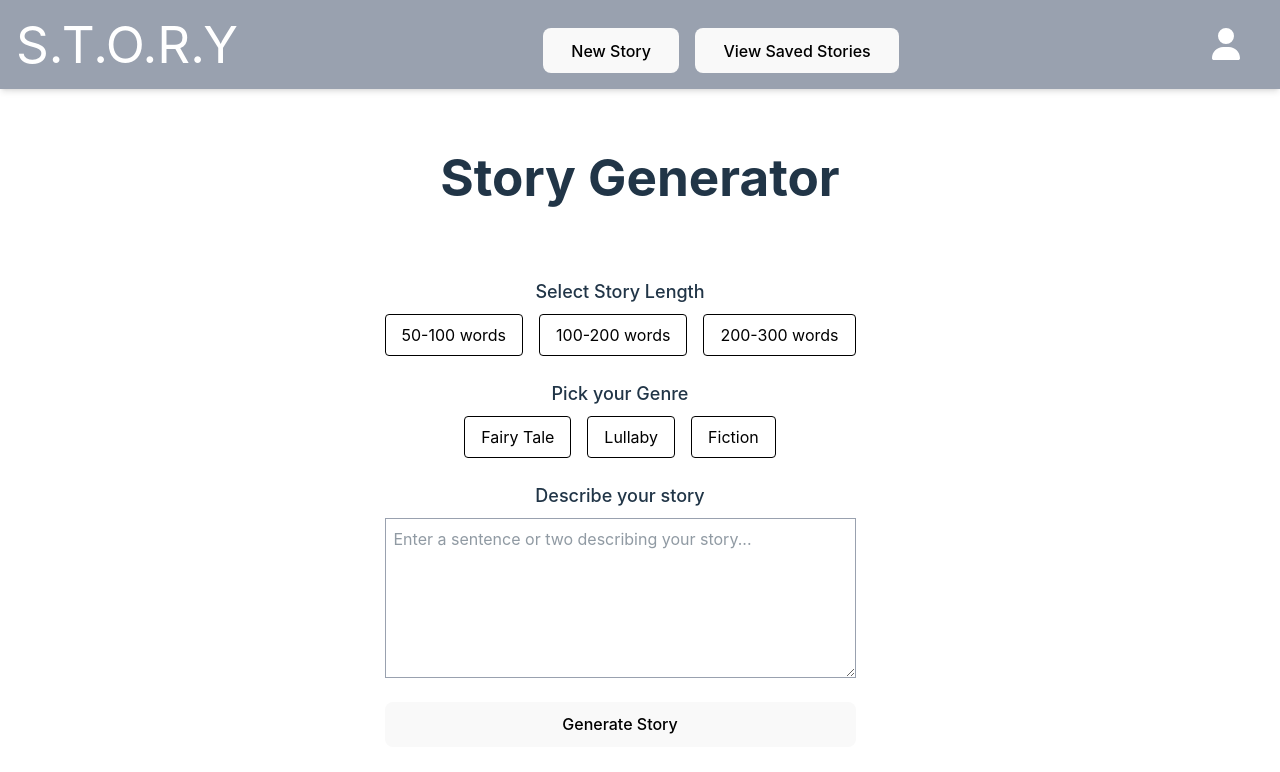
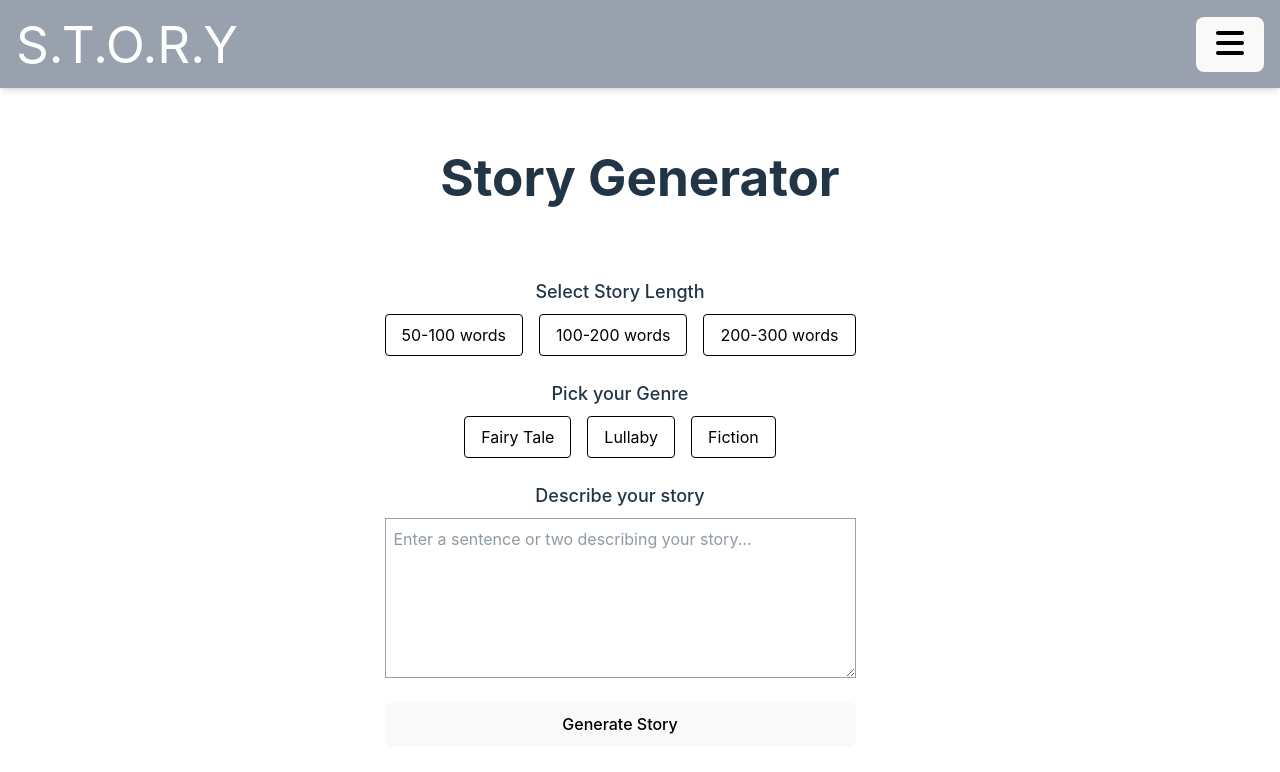
Before and after one commit to wesleylui/SENG401FinalProject_Group16, a React (Vite) app in the folder frontend/: page /main in a window 1280 px wide. Shown: the top 772 px of the page. Built offline with nearby package versions, Linux system fonts and the light colour scheme; no server answers.

Commit message:
change header tabs to dropdown menu

```diff
--- a/frontend/src/components/Header.jsx
+++ b/frontend/src/components/Header.jsx
@@ -1,16 +1,24 @@
 import { Link, useLocation } from "react-router-dom";
 import { FontAwesomeIcon } from "@fortawesome/react-fontawesome";
-import { faUser } from "@fortawesome/free-solid-svg-icons";
+import { faUser, faBars } from "@fortawesome/free-solid-svg-icons";
 import { useAuth } from "../context/AuthContext";
+import { useState } from "react";
 
 const Header = () => {
   const { isGuest, userId, isAuthenticated } = useAuth();
   const location = useLocation();
+  const [isDropdownOpen, setIsDropdownOpen] = useState(false);
+
+  const toggleDropdown = () => {
+    setIsDropdownOpen((prev) => !prev);
+  };
 
   return (
     <header className="fixed top-0 left-0 w-full bg-gray-400 p-4 shadow-md z-50 flex justify-between items-center">
-      {/* STORY name on left side */}
-      {isAuthenticated && location.pathname !== "/" && location.pathname !== "/signup" ? (
+      {/* S.T.O.R.Y name on the left side */}
+      {isAuthenticated &&
+      location.pathname !== "/" &&
+      location.pathname !== "/signup" ? (
         <Link to="/main">
           <h1 className="text-white hover:text-gray-700 transition duration-300">
             S.T.O.R.Y
@@ -21,7 +29,9 @@ const Header = () => {
           S.T.O.R.Y
         </h1>
       )}
-      <div className="flex justify-center w-full">
+
+      {/* Desktop Menu */}
+      <div className="hidden md:flex justify-center w-full">
         {location.pathname !== "/" && location.pathname !== "/signup" && (
           <>
             {/* New Story Button */}
@@ -41,8 +51,54 @@ const Header = () => {
           </>
         )}
       </div>
-      {/* Profile Icon on right side */}
-      <div className="flex items-center ml-4 pr-4">
+
+      {/* Mobile Menu */}
+      {location.pathname !== "/" && location.pathname !== "/signup" && (
+        <div className="md:hidden flex items-center">
+          <button
+            className="text-black p-2 rounded hover:text-gray-700 transition duration-300"
+            onClick={toggleDropdown}
+          >
+            <FontAwesomeIcon icon={faBars} size="2x" />
+          </button>
+          {isDropdownOpen && (
+            <div className="absolute top-16 right-4 bg-gray-200 shadow-lg rounded p-4">
+              {/* New Story Button */}
+              <Link to="/main">
+                <button
+                  className="block text-black p-2 rounded w-full hover transition mb-2"
+                  onClick={toggleDropdown}
+                >
+                  New Story
+                </button>
+              </Link>
+              {/* View Saved Stories Button */}
+              {!isGuest && (
+                <Link to={`/stories/${userId}`}>
+                  <button
+                    className="block text-black p-2 rounded w-full hover transition mb-2"
+                    onClick={toggleDropdown}
+                  >
+                    View Saved Stories
+                  </button>
+                </Link>
+              )}
+              {/* Profile Button */}
+              <Link to="/profile">
+                <button
+                  className="block text-black p-2 rounded w-full hover transition"
+                  onClick={toggleDropdown}
+                >
+                  Profile
+                </button>
+              </Link>
+            </div>
+          )}
+        </div>
+      )}
+
+      {/* Profile Icon on the right side (Desktop) */}
+      <div className="hidden md:flex items-center ml-4 pr-4">
         {location.pathname !== "/" && location.pathname !== "/signup" && (
           <Link to="/profile">
             <FontAwesomeIcon
--- a/frontend/src/components/Modal.jsx
+++ b/frontend/src/components/Modal.jsx
@@ -75,7 +75,7 @@ const Modal = ({
           <span className="text-lg text-gray-600">{genre}</span>
           <p className="mb-4">{description}</p> {/* Display description */}
           <textarea
-            className="w-full h-full max-h-96 p-2 border border-gray-300 rounded resize-none"
+            className="w-full h-full max-h-[calc(80vh-150px)] p-2 border border-gray-300 rounded resize-none"
             readOnly
             value={story} // Display story
           />
--- a/frontend/src/pages/SavedStories.jsx
+++ b/frontend/src/pages/SavedStories.jsx
@@ -55,7 +55,7 @@ const SavedStories = () => {
       <div
         className={`flex ${
           showModal ? "sm:flex-col md:flex-row" : "flex-row"
-        } gap-10 transition-all duration-700`}
+        } gap-10 transition-all duration-700 mt-20`}
       >
         {/* Stories List */}
         <div
```
Also changed, not shown: 1 other file (tests, documents, lock files or other folders).
